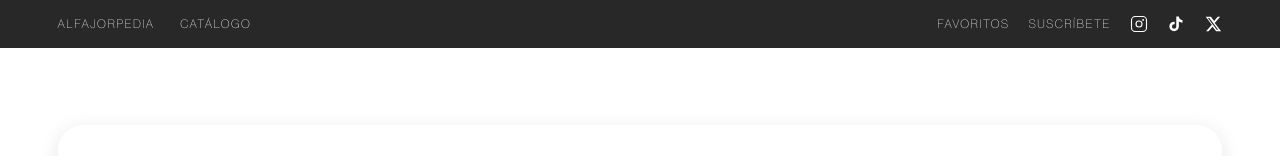
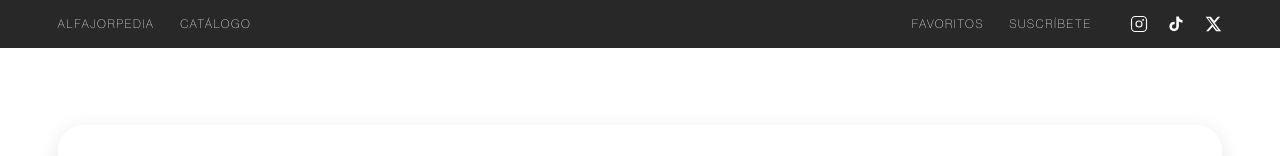
Before and after one commit to itsgreener/alfajorpedia, a React (Vite) app: page / in a window 1280 px wide. Shown: the top 156 px of the page. Built offline with nearby package versions, Linux system fonts and the light colour scheme.

Commit message:
css del header

```diff
--- a/src/Components/General/Header.css
+++ b/src/Components/General/Header.css
@@ -42,3 +42,10 @@ nav {
 .nav-link:hover {
   opacity: 0.7;
 }
+
+.nav-right-text{
+  display: flex;
+  flex-direction: row;
+  gap: 2vw;
+  margin-right: 1.5vw;
+}
--- a/src/Components/General/Header.jsx
+++ b/src/Components/General/Header.jsx
@@ -12,13 +12,14 @@ function Header({ onFavoriteClick, onSubscribeClick }) {
         </a>
       </div>
       <div className="nav-right">
+        <div className="nav-right-text">
           <button className="nav-link" onClick={onFavoriteClick}>
             FAVORITOS
           </button>
           <button className="nav-link" onClick={onSubscribeClick}>
             SUSCRÍBETE
           </button>
-
+        </div>
         <svg
           xmlns="http://www.w3.org/2000/svg"
           width="18"
```
Lines whose indentation alone changed are shown as unchanged.
